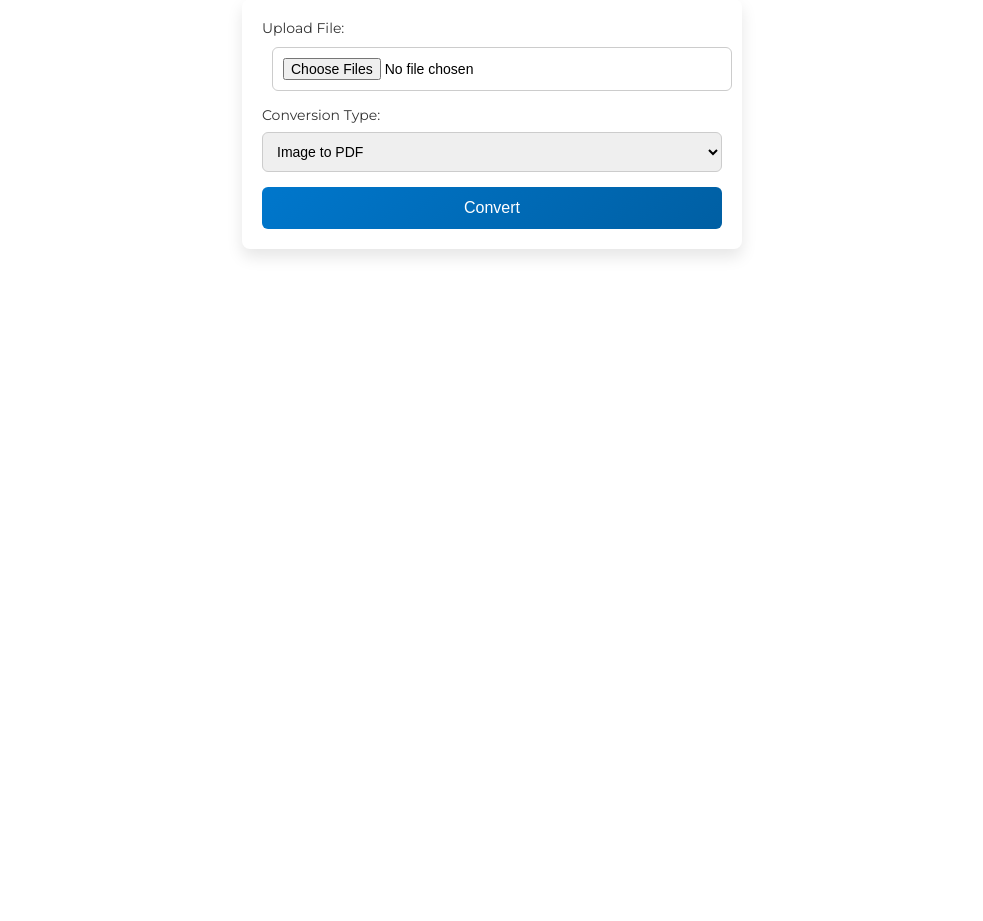
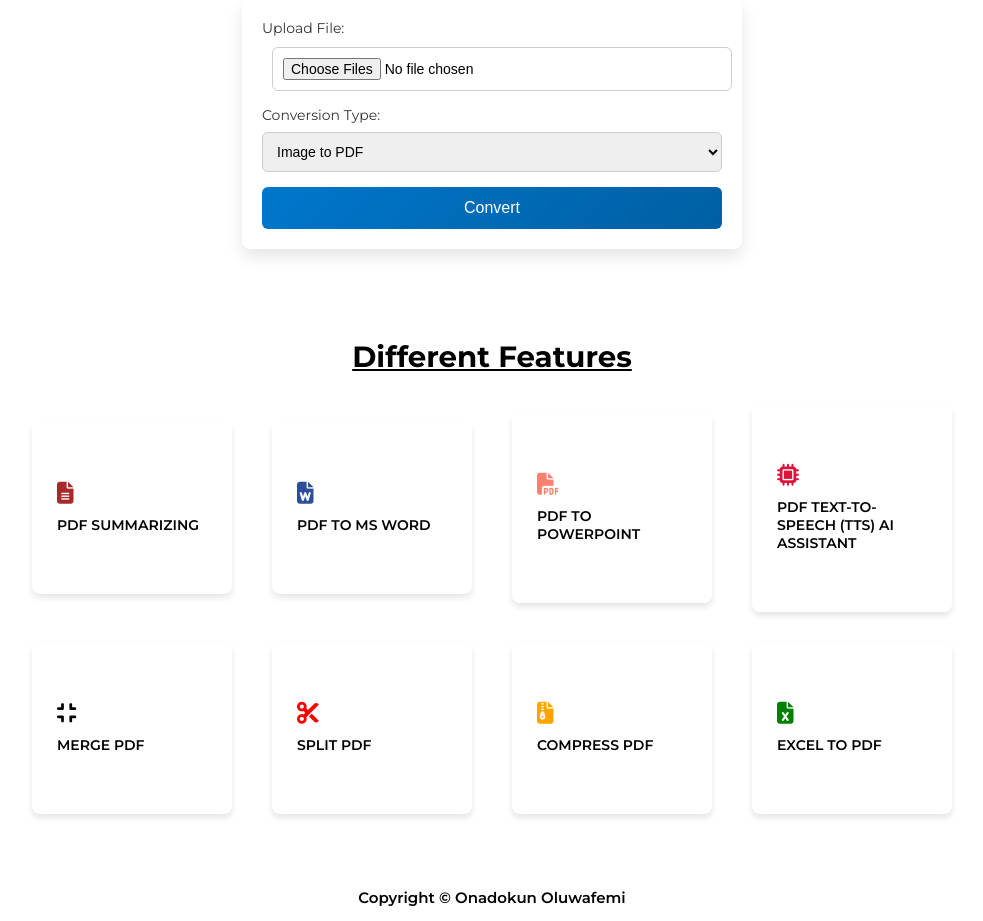
Before and after one commit to o1-spec/Pdf-Api, a Django app: page / in a window 1280 px wide. Shown: the part 243-1164 px from the top of the page, without its empty margins (148-1131 px from the left). Before the commit the page ends 500 px from the top, so only its background shows below. Run offline with Django 5.2, Linux system fonts and the light colour scheme; some libraries are stand-ins or nearby versions.

Commit message:
feat: built different features UI

```diff
--- a/pdf/urls.py
+++ b/pdf/urls.py
@@ -1,6 +1,6 @@
 from django.urls import path
 from django.conf.urls.static import static
-from .views import RegisterView, LoginView,LogoutView,VerifyEmailOTPView,ConvertPdfView, DownloadPageView, DownloadFileView
+from .views import RegisterView, LoginView,LogoutView,VerifyEmailOTPView,ConvertPdfView, DownloadPageView, DownloadFileView, PDFSummarizingView,ConvertWordView,ConvertPowerPointView, PDFTTSView, MergePDFView, SplitPDFView, CompressPDFView, ConvertExcelView
 from django.conf import settings
 
 urlpatterns = [
@@ -11,8 +11,17 @@ urlpatterns = [
 
    path('', ConvertPdfView.as_view() ,name='base-homepage'),
    path('download/<str:file_path>/', DownloadPageView.as_view(), name='download'),
+   path('download_file/<str:file_path>/', DownloadFileView.as_view(), name='download_file'),
 
-   path('download_file/<str:file_path>/', DownloadFileView.as_view(), name='download_file'),
+   #PDF DIFFERENT FEATURES
+   path('pdf-summarizing/', PDFSummarizingView.as_view(), name='pdf_summarizing'),
+   path('convert-word/', ConvertWordView.as_view(), name='convert_word'),
+   path('convert-powerpoint/', ConvertPowerPointView.as_view(), name='convert_powerpoint'),
+   path('pdf-tts/', PDFTTSView.as_view(), name='pdf_tts'),
+   path('merge-pdf/', MergePDFView.as_view(), name='merge_pdf'),
+   path('split-pdf/', SplitPDFView.as_view(), name='split_pdf'),
+   path('compress-pdf/', CompressPDFView.as_view(), name='compress_pdf'),
+   path('convert-excel/pdf/', ConvertExcelView.as_view(), name='convert_excel'),
 ]
 
 
--- a/pdf/views.py
+++ b/pdf/views.py
@@ -182,3 +182,28 @@ class DownloadPageView(TemplateView):
             reverse_lazy('download_file', kwargs={'file_path': file_path})
         )
         return context
+
+
+class PDFSummarizingView(TemplateView):
+    template_name = "pdf_summarizing.html"
+
+class ConvertWordView(TemplateView):
+    template_name = "convert_word.html"
+
+class ConvertPowerPointView(TemplateView):
+    template_name = "convert_powerpoint.html"
+
+class PDFTTSView(TemplateView):
+    template_name = "pdf_tts.html"
+
+class MergePDFView(TemplateView):
+    template_name = "merge_pdf.html"
+
+class SplitPDFView(TemplateView):
+    template_name = "split_pdf.html"
+
+class CompressPDFView(TemplateView):
+    template_name = "compress_pdf.html"
+
+class ConvertExcelView(TemplateView):
+    template_name = "convert_excel.html"
--- /dev/null
+++ b/templates/different_conversions.html
@@ -0,0 +1,135 @@
+<style>
+  .different-conversions {
+    padding: 6rem 7rem;
+  }
+
+  .different-header {
+    text-decoration: underline;
+    font-size: 2.5rem;
+    text-align: center;
+    padding-bottom: 3rem;
+  }
+
+  .conversion-boxes {
+    display: flex;
+    align-items: center;
+    justify-content: center;
+    gap: 4rem;
+    row-gap: 3rem;
+    flex-wrap: wrap;
+  }
+
+  .conversion-box {
+    text-decoration: none;
+    color: initial;
+    display: flex;
+    flex-direction: column;
+    border-radius: 8px;
+    box-shadow: 0 4px 6px rgba(0, 0, 0, 0.1);
+    cursor: pointer;
+    padding: 6rem 2.5rem;
+    width: 20rem;
+    transition: transform 0.3s ease, box-shadow 0.3s ease;
+  }
+
+  .conversion-box:hover {
+    transform: translateY(-10px);
+    box-shadow: 0 8px 12px rgba(0, 0, 0, 0.15);
+  }
+
+  .conversion-box p {
+    text-transform: uppercase;
+    font-size: 1.4rem;
+    font-weight: 600;
+  }
+
+  .conversion-box i {
+    padding-bottom: 1.2rem;
+    font-size: 2.2rem;
+  }
+
+  .fa-file-alt {
+    color: brown;
+  }
+
+  .fa-file-word {
+    color: rgb(45, 79, 153);
+  }
+
+  .fa-file-pdf {
+    color: salmon;
+  }
+
+  .fa-microchip {
+    color: crimson;
+  }
+
+  .fa-cut {
+    color: red;
+  }
+
+  .fa-file-archive {
+    color: orange;
+  }
+
+  .fa-file-excel {
+    color: green;
+  }
+</style>
+
+<div class="different-conversions">
+  <div class="different-header">
+    <h3>Different Features</h3>
+  </div>
+  <div class="conversion-boxes">
+    <a href="{% url 'pdf_summarizing' %}" class="conversion-box">
+      <i class="fas fa-file-alt"></i>
+      <p>PDF SUMMARIZING</p>
+    </a>
+
+    <a href="{% url 'convert_word' %}" class="conversion-box">
+      <i class="fas fa-file-word"></i>
+      <p>PDF TO MS WORD</p>
+    </a>
+
+    <a href="{% url 'convert_powerpoint' %}" class="conversion-box">
+      <i class="fas fa-file-pdf"></i>
+      <p>PDF TO POWERPOINT</p>
+    </a>
+
+    <a href="{% url 'pdf_tts' %}" class="conversion-box">
+      <i class="fas fa-microchip"></i>
+      <p>PDF Text-to-Speech (TTS) AI Assistant</p>
+    </a>
+
+    <a href="{% url 'merge_pdf' %}" class="conversion-box">
+      <i class="fas fa-compress"></i>
+      <p>Merge PDF</p>
+    </a>
+
+    <a href="{% url 'split_pdf' %}" class="conversion-box">
+      <i class="fas fa-cut"></i>
+      <p>Split PDF</p>
+    </a>
+
+    <a href="{% url 'compress_pdf' %}" class="conversion-box">
+      <i class="fas fa-file-archive"></i>
+      <p>Compress PDF</p>
+    </a>
+    <a href="{% url 'convert_excel' %}" class="conversion-box">
+      <i class="fas fa-file-excel"></i>
+      <p>Excel to PDF</p>
+    </a>
+  </div>
+</div>
+<div
+  class="footer"
+  style="
+    text-align: center;
+    font-size: 1.5rem;
+    font-weight: 600;
+    padding: 1.4rem 0rem;
+  "
+>
+  Copyright &copy; Onadokun Oluwafemi
+</div>
--- a/templates/homepage.html
+++ b/templates/homepage.html
@@ -27,4 +27,5 @@
     <h1>Welcome to the Flexi Convert</h1>
   </div>
 </div>
-{% include "convert.html" %} {% endblock content %}
+{% include "convert.html" %} {% include "different_conversions.html" %}
+{%endblock content %}
--- a/templates/index.html
+++ b/templates/index.html
@@ -16,6 +16,12 @@
       href="https://fonts.googleapis.com/css2?family=Montserrat:ital,wght@0,100..900;1,100..900&display=swap"
       rel="stylesheet"
     />
+
+    <!--FONT AWESOME-->
+    <script
+      src="https://kit.fontawesome.com/fa02f13051.js"
+      crossorigin="anonymous"
+    ></script>
   </head>
   <body>
     <div class="container">{% block content %}{% endblock content %}</div>
```
Also changed, not shown: templates/compress_pdf.html (added), templates/convert_excel.html (added), templates/convert_powerpoint.html (added), templates/convert_word.html (added), templates/merge_pdf.html (added), templates/pdf_summarizing.html (added), templates/pdf_tts.html (added), templates/split_pdf.html (added), 1 other file.
